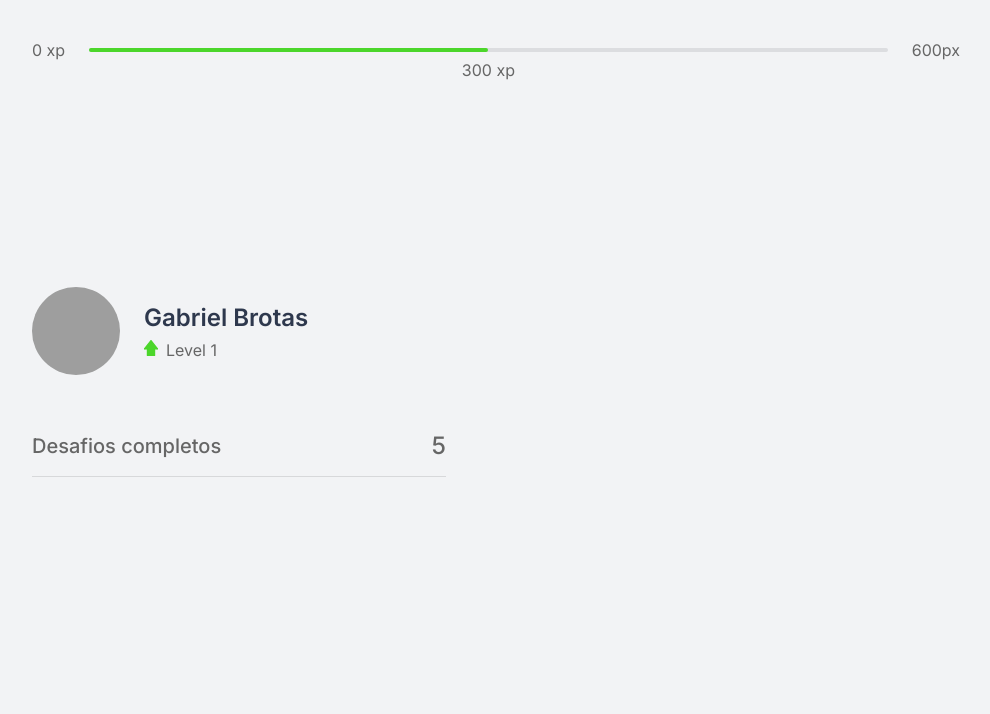
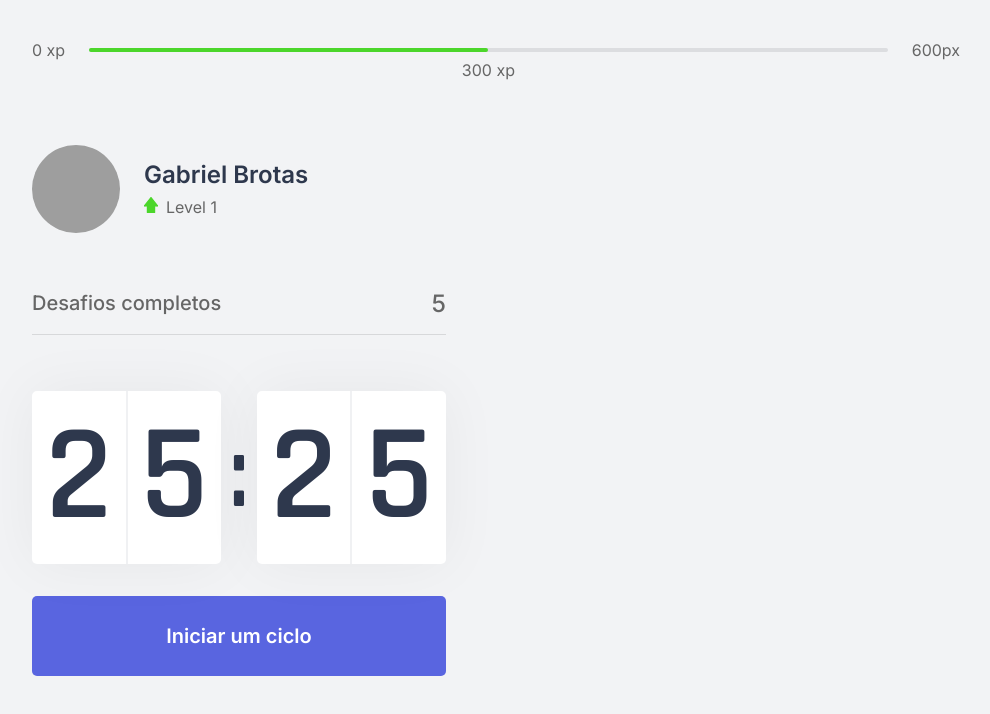
Before and after one commit to GabrielBrotas/Move-It-NLW-4, a Next.js app: page / in a window 1280 px wide. Shown: the top 714 px of the page, without its empty margins (144-1134 px from the left). Built offline with nearby package versions, Linux system fonts and the light colour scheme; grey boxes are pictures that could not be loaded.

Commit message:
countdown and button

```diff
--- /dev/null
+++ b/src/components/Countdown.tsx
@@ -0,0 +1,23 @@
+import styles from '../styles/components/Countdown.module.css';
+
+export function Countdown() {
+    return (
+        <div>
+            <div className={styles.countdownContainer}>
+                <div>
+                    <span>2</span>
+                    <span>5</span>
+                </div>
+                <span>:</span>
+                <div>
+                    <span>2</span>
+                    <span>5</span>
+                </div>
+            </div>
+
+            <button type="button" className={styles.countdownButton}>
+                Iniciar um ciclo
+            </button>
+        </div>
+    )
+}
--- a/src/pages/_document.tsx
+++ b/src/pages/_document.tsx
@@ -5,6 +5,8 @@
         return (
             <Html>
                 <Head>
+                    <link rel="shortcut icon" href="favicon.png" type="image/png" />
+
                     <link rel="preconnect" href="https://fonts.gstatic.com" />
                     <link href="https://fonts.googleapis.com/css2?family=Inter:wght@400;500;600&family=Rajdhani:wght@600&display=swap" rel="stylesheet" />
                 </Head>
--- a/src/pages/index.tsx
+++ b/src/pages/index.tsx
@@ -1,18 +1,26 @@
-import { CompletedChallenges } from "../components/CompletedChallenges";
 import { ExperienceBar } from "../components/ExperienceBar";
 import { Profile } from "../components/Profile";
+import { CompletedChallenges } from "../components/CompletedChallenges";
+import { Countdown } from "../components/Countdown";
+
+import Head from 'next/head';
 
 import styles from '../styles/pages/Home.module.css';
 
 export default function Home() {
   return (
     <div className={styles.container}>
+      <Head>
+        <title>Início | move.it</title>
+      </Head>
+
       <ExperienceBar />
 
       <section>
         <div>
           <Profile />
           <CompletedChallenges />
+          <Countdown />
         </div>
         <div>
 
--- /dev/null
+++ b/src/styles/components/Countdown.module.css
@@ -0,0 +1,64 @@
+.countdownContainer {
+    display: flex;
+    align-items: center;
+    font-family: Rajdhani;
+    font-weight: 600;
+    color: var(--title);
+}
+
+.countdownContainer > div {
+    flex: 1;
+
+    display: flex;
+    align-items: center;
+    justify-content: space-evenly;
+
+    background: var(--white);
+    box-shadow: 0 0 60px rgba(0, 0, 0, 0.05);
+    border-radius: 5px;
+    font-size: 8.5rem;
+    text-align: center;
+}
+
+.countdownContainer > div span {
+    flex: 1;
+}
+
+.countdownContainer > div span:first-child {
+    border-right: 1px solid #f0f1f3;
+}
+
+.countdownContainer > div span:last-child {
+    border-left: 1px solid #f0f1f3;
+}
+
+.countdownContainer > span {
+    font-size: 6.25rem;
+    margin: 0 0.5rem;
+}
+
+.countdownButton {
+    width: 100%;
+    height: 5rem;
+
+    margin-top: 2rem;
+
+    display: flex;
+    align-items: center;
+    justify-content: center;
+
+    border: 0;
+    border-radius: 5px;
+
+    background: var(--blue);
+    color: var(--white);
+
+    font-size: 1.25rem;
+    font-weight: 600;
+
+    transition: background-color 0.2s;
+}
+
+.countdownButton:hover {
+    background: var(--blue-dark);
+}
```
